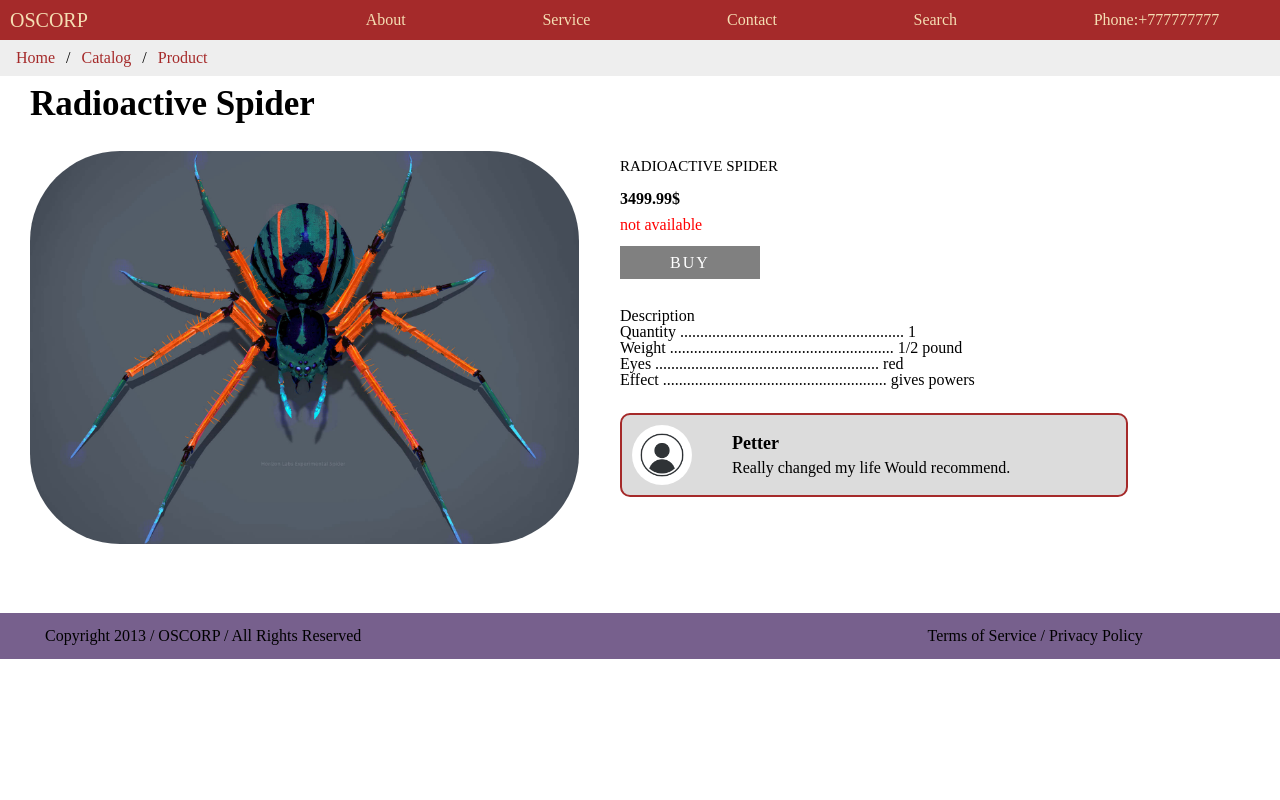
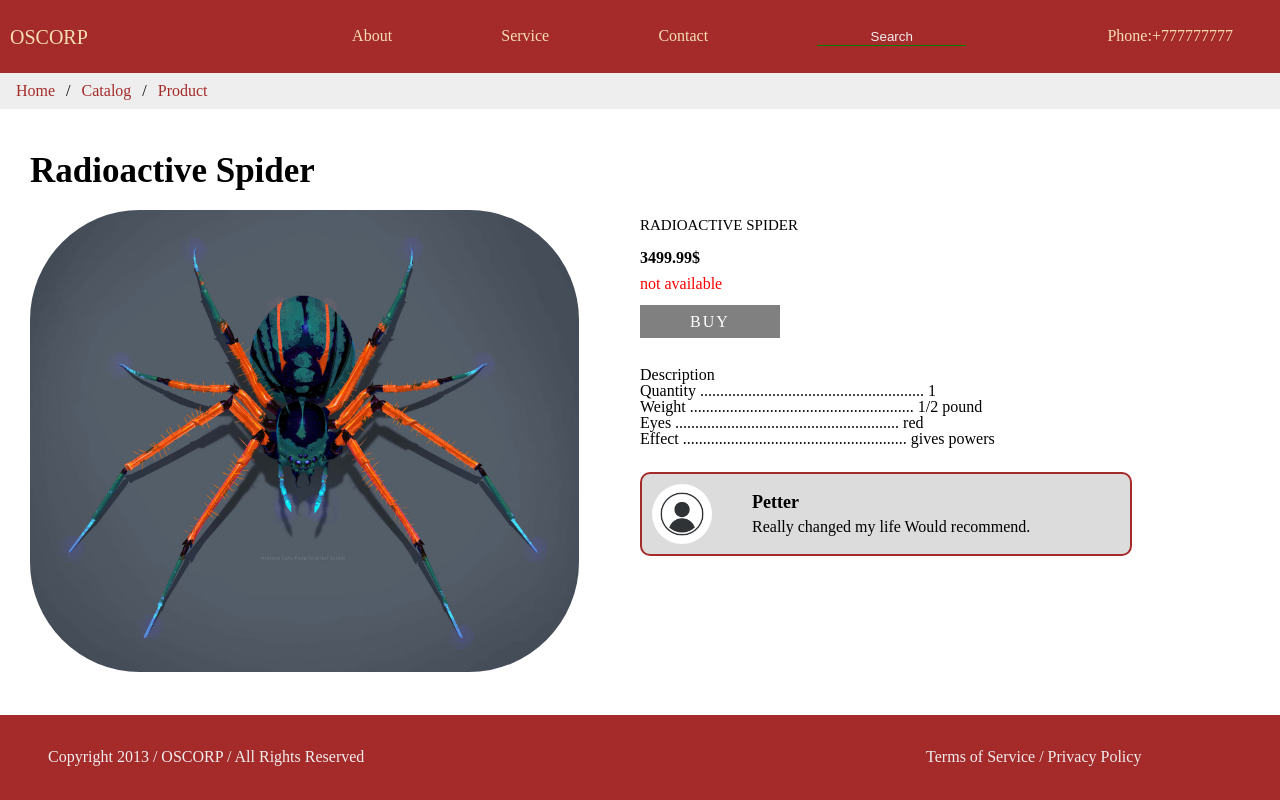
Before and after one commit to igor-romasiuk/ucode, a plain HTML site: page sprint01/task06/card.html in a window 1280 px wide. Drawn offline with Linux system fonts and the light colour scheme.

Commit message:
task is complete

```diff
--- a/sprint01/task06/card.html
+++ b/sprint01/task06/card.html
@@ -23,7 +23,7 @@
                     <a href="" class="header__link">Contact</a>
                 </li>
                 <li>
-                    <a href="" class="header__link">Search</a>
+                    <input class="header__link" placeholder="Search" type="text">
                 </li>
                 <li>
                     <a href="" class="header__link">Phone:+777777777</a>
@@ -42,9 +42,7 @@
         <h2>Radioactive Spider</h2>
         <div class="products__item">
             <div class="image">
-
                 <img src="./img/horizonLabsSpider_full_1600_c.jpg" alt="">
-
             </div>
             <div class="data">
                 <div class="info">
@@ -80,5 +78,6 @@
         <p class="text_name">Copyright 2013 / OSCORP / All Rights Reserved</p>
         <p class="text_policy"><nobr>Terms of Service / Privacy Policy</nobr> </p>
     </footer>
+
   </div>
 </body>
--- a/sprint01/task06/css/style.css
+++ b/sprint01/task06/css/style.css
@@ -23,6 +23,8 @@ html {
 }
 body {
     line-height: 1;
+    height: 100%;
+    max-width: 1600px;
 }
 ol, ul {
     list-style: none;
@@ -73,6 +75,19 @@ table {
 }
 .header__list li {
     margin-left: 35px;
+}
+.header__list input {
+    text-align: center;
+    border: none;
+    outline: none;
+    background-color: brown;
+    color: #eee;
+    border-bottom: 1px solid green;
+    width: 80%;
+    min-width: 50px;
+}
+.header__list input::placeholder{
+    color: #eee;
 }
 .header__link {
     text-decoration: none;
@@ -232,7 +247,7 @@ table {
     height: 25px;
     -webkit-appearance: none;
     margin: 10px 0;
-    width: 230px;
+    width: 200px;
 }
 .prange {
     font-size: 18px;
@@ -265,7 +280,7 @@ table {
 }
 .twoprice {
     max-width: fit-content;
-    margin: -18px 0 18px 188px;
+    margin: -18px 0 18px 160px;
 }
 
 @media (min-width:1024px) {
@@ -289,7 +304,7 @@ table {
 .products__items {
     display: grid;
     column-gap: 20px;
-    row-gap: 60px;
+    row-gap: 30px;
     grid-template: 1fr 1fr / 2fr 2fr;
 }
 .products__item {
--- a/sprint01/task06/css/style2.css
+++ b/sprint01/task06/css/style2.css
@@ -23,6 +23,7 @@ html {
 }
 body {
     line-height: 1;
+    height: 100%;
 }
 ol, ul {
     list-style: none;
@@ -48,11 +49,9 @@ table {
 
 
 .wrapper {
-    overflow: hidden;
     min-height: 100%;
     display: grid;
     grid-template: minmax(50px, auto) 1fr minmax(100%, auto) ;
-
 }
 .header {
     grid-area: "header";
@@ -78,6 +77,19 @@ table {
 }
 .header__list li {
     margin-left: 35px;
+}
+.header__list input {
+    text-align: center;
+    border: none;
+    outline: none;
+    background-color: brown;
+    color: #eee;
+    border-bottom: 1px solid green;
+    width: 80%;
+    min-width: 50px;
+}
+.header__list input::placeholder{
+    color: #eee;
 }
 .header__link {
     text-decoration: none;
@@ -107,11 +119,9 @@ ul.breadcrumb li a {
 
 .content {
     padding: 0 30px;
-
-
 }
 h2 {
-    margin: 10px 0 30px 0;
+    margin: 10px 0 22px 0;
     font-size: 35px;
     font-weight: bold;
 }
@@ -120,27 +130,24 @@ h2 {
 .products__item {
     display: grid;
     grid-template: 1fr / 1fr 1fr;
-
-
 }
 .data {
-    margin-left: -20px;
+
 }
 
 .image {
     width: 90%;
-    height: 85%;
-
-
+    height: 100%;
 }
 img {
     width: 100%;
     height: 100%;
     object-fit: cover;
-    border-radius: 90px;
+    border-radius: 110px;
 }
 .products__name {
     display: block;
+    width: max-content;
     text-decoration: none;
     font-size: 15px;
     color: #000;
@@ -150,6 +157,7 @@ img {
 }
 .price {
     display: block;
+    width: max-content;
     color: #000;
     text-decoration: none;
     font-weight: bold;
@@ -165,6 +173,7 @@ img {
 }
 .notavailable {
     display: block;
+    width: max-content;
     text-decoration: none;
     margin-bottom: 10px;
     color: red;
@@ -200,6 +209,7 @@ img {
     border-radius: 10px;
     margin-top: 25px;
     width: 80%;
+    max-width: 500px;
     height: 80px;
 
 }
@@ -218,11 +228,13 @@ img {
 }
 
 .footer {
-
-    background-color: #77608d;
+    background-color: brown;
+    color: #eee;
     display: grid;
     grid-template: 1fr / 1fr 1fr;
-    padding: 15px;
+    margin-top: 9px;
+    padding: 18px;
+    align-items: center;
 }
 .text_name {
     margin-left: 30px;
@@ -244,11 +256,14 @@ img {
         border: 1px solid firebrick;
         text-align: center;
     }
-    img {
+    .image {
         margin-left: 20px;
     }
     .icon {
-        margin-left: -5px;
+        margin-left: 5px;
+    }
+    .data {
+        margin-left: 0px;
     }
     .footer {
         display: none;
```
Also changed, not shown: sprint01/task06/index.html (+1 -3 lines). Lines whose indentation alone changed are shown as unchanged.
